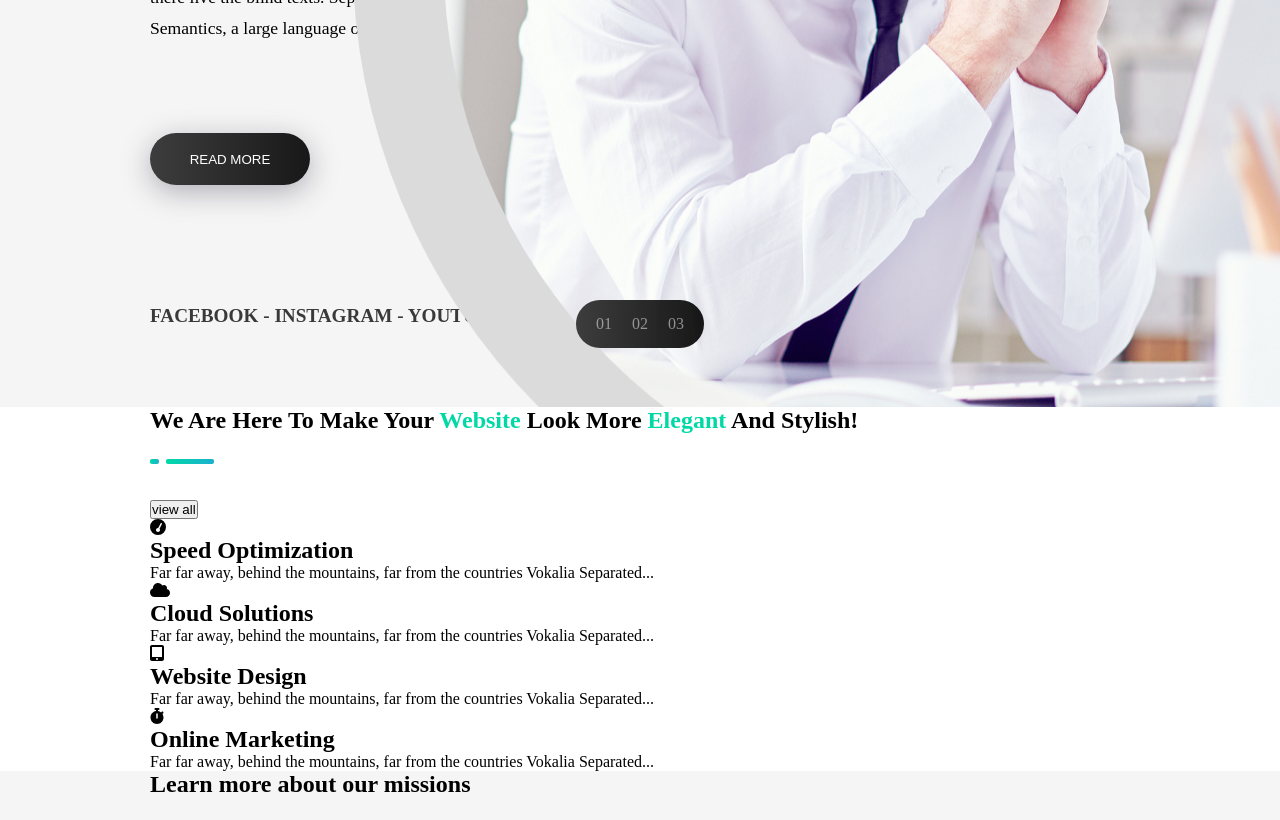
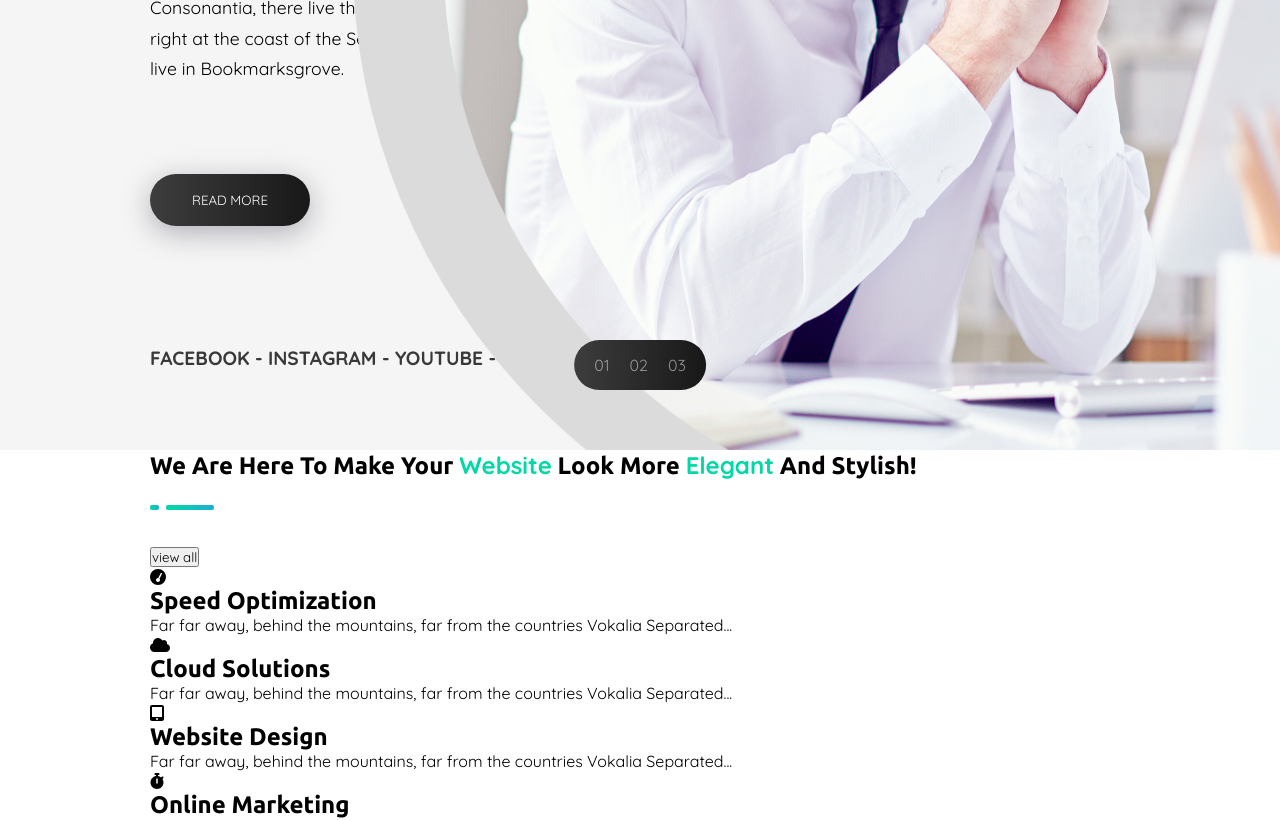
Before and after one commit to sebastianocalella/proj-html-vuejs, a Vue app: page / in a window 1280 px wide. Shown: the part 697-1517 px from the top of the page. Built offline with nearby package versions, Linux system fonts and the light colour scheme.

Commit message:
prototype font implementation

```diff
--- a/src/App.vue
+++ b/src/App.vue
@@ -27,5 +27,12 @@ export default{
 
 <style lang="scss">
   @use './styles/general.scss' as *;
+  @import url('https://fonts.googleapis.com/css2?family=Quicksand:wght@300;400;500;600;700&family=Ubuntu:ital,wght@0,300;0,400;0,500;0,700;1,300;1,400;1,500;1,700&display=swap');
 
+  *{
+    font-family: 'Quicksand', sans-serif;
+    h1,h2,h3,h4{
+      font-family: 'Ubuntu', sans-serif;
+    }
+  }
 </style>
--- a/src/main.js
+++ b/src/main.js
@@ -14,15 +14,14 @@ import {faFacebookF} from '@fortawesome/free-brands-svg-icons'
 import {faPinterestP} from '@fortawesome/free-brands-svg-icons'
 import {faTwitter} from '@fortawesome/free-brands-svg-icons'
 
-//solid fa-stopwatch
+//solid
 import {faCloud} from '@fortawesome/free-solid-svg-icons'
 import {faGaugeSimpleHigh} from '@fortawesome/free-solid-svg-icons'
 import {faMagnifyingGlass} from '@fortawesome/free-solid-svg-icons'
 import {faPhone} from '@fortawesome/free-solid-svg-icons'
+import { faQuoteLeft } from '@fortawesome/free-solid-svg-icons'
 import {faStopwatch} from '@fortawesome/free-solid-svg-icons'
 import {faTabletScreenButton} from '@fortawesome/free-solid-svg-icons'
-
-//regular
 
 /* add icons to the library */
 library.add(
@@ -32,6 +31,7 @@ library.add(
     faMagnifyingGlass,
     faPhone,
     faPinterestP,
+    faQuoteLeft,
     faStopwatch,
     faTabletScreenButton,
     faTwitter
```
